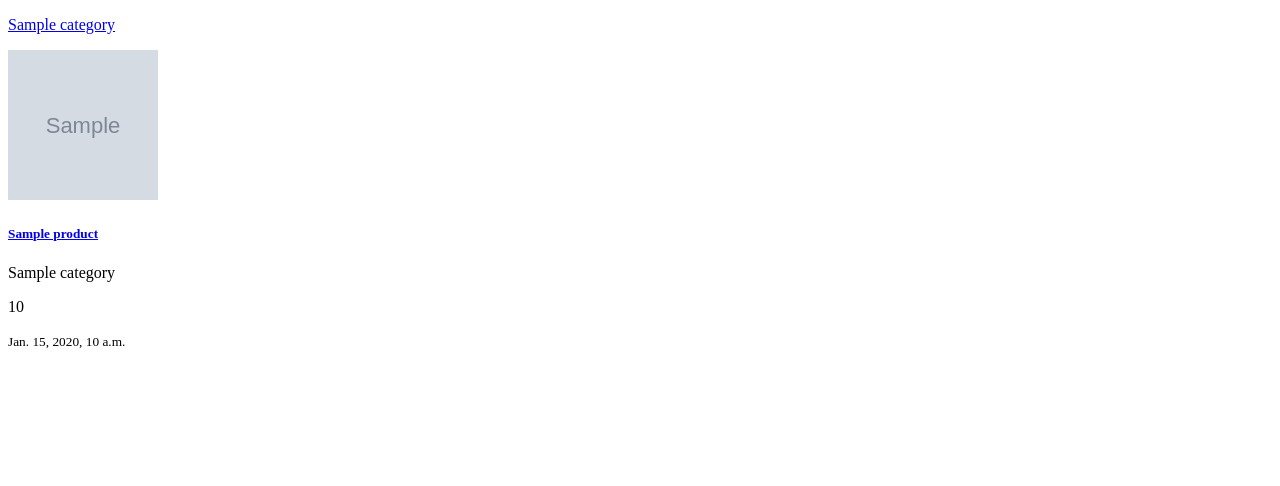
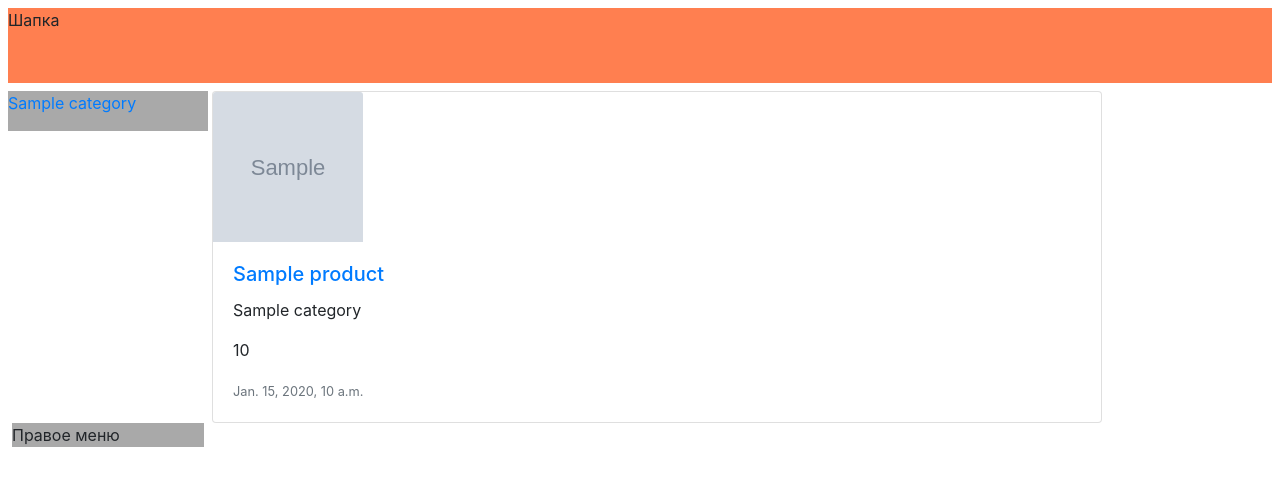
Before and after one commit to DimaWoic/shop, a Django app: template templates/shop/product_list.html in a window 1280 px wide. Shown: the top 486 px of the page. Run offline with Django 3.2, Linux system fonts and the light colour scheme; the template is opened without the code that fills it: most values are stand-ins (such as "Sample title", 1, 10 or a date in 2020); grey boxes marked "Sample" are stand-in pictures; some libraries are stand-ins or nearby versions.

Commit message:
Добавлен файл стилей static/shop/css/style.css, в шаблоне templates/shop/base/base.html - сформирована шапка сайта, три колонки: боковое меню, контент, правое меню

```diff
--- /dev/null
+++ b/static/shop/css/style.css
@@ -0,0 +1,28 @@
+.header {
+   width: 100%;
+   height: 75px;
+   background-color: coral;
+}
+
+.content-container {
+   width: 100%;
+}
+
+.left_side_menu {
+   width: 200px;
+   height: auto;
+   background-color: darkgrey;
+   float: left;
+}
+
+.content {
+   float: left;
+   width: 70.4%;
+}
+
+.right_side_menu {
+   float: left;
+   width: 191.5px;
+   height: auto;
+   background-color: darkgrey;
+}
--- a/templates/shop/base/base.html
+++ b/templates/shop/base/base.html
@@ -3,10 +3,30 @@
 <html lang="en">
 <head>
     <meta charset="UTF-8">
-    <title>Интернет магазин</title>
+    <title>{% block title %}Интернет-магазин {% endblock %}</title>
+    <link rel="stylesheet" href="{% static 'shop/css/style.css' %}">
+    <link rel="stylesheet" href="{% static 'shop/css/bootstrap.css' %}">
 </head>
-<body>
-{% block content %}
-{% endblock content %}
+<body class="m-2">
+<div class="header">
+Шапка
+</div>
+<div class="content-container mt-2">
+    <div class="left_side_menu">
+    {% for c in categories %}
+      <p><a href="{% url 'by_category_slug' c.slug %}">{{ c.name }}</a></p>
+    {% endfor %}
+    </div>
+    <div class="content ml-1">
+    {% block content %}
+    {% endblock content %}
+    </div>
+    <div class="right_side_menu ml-1">
+        Правое меню
+    </div>
+</div>
+<script src="{% static 'shop/js/jquery-3.5.1.min.js' %}"></script>
+<script src="{% static 'shop/js/popper.min.js' %}"></script>
+<script src="{% static 'shop/js/bootstrap.js' %}"></script>
 </body>
 </html>
--- a/templates/shop/product_list.html
+++ b/templates/shop/product_list.html
@@ -2,9 +2,7 @@
 
 {% block content %}
 <div>
-  {% for c in categories %}
-  <p><a href="{% url 'by_category_slug' c.slug %}">{{ c.name }}</a></p>
-  {% endfor %}
+
 </div>
 <div class="card-group">
     {% for product in products %}
```
